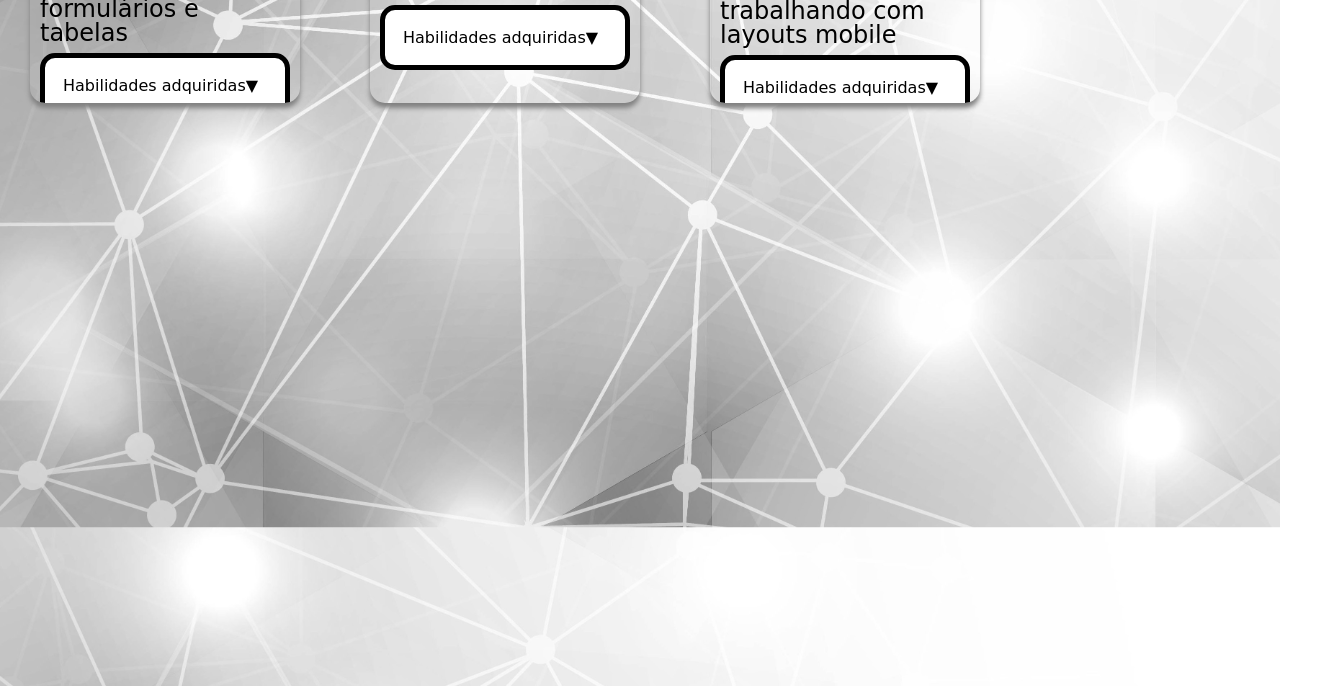
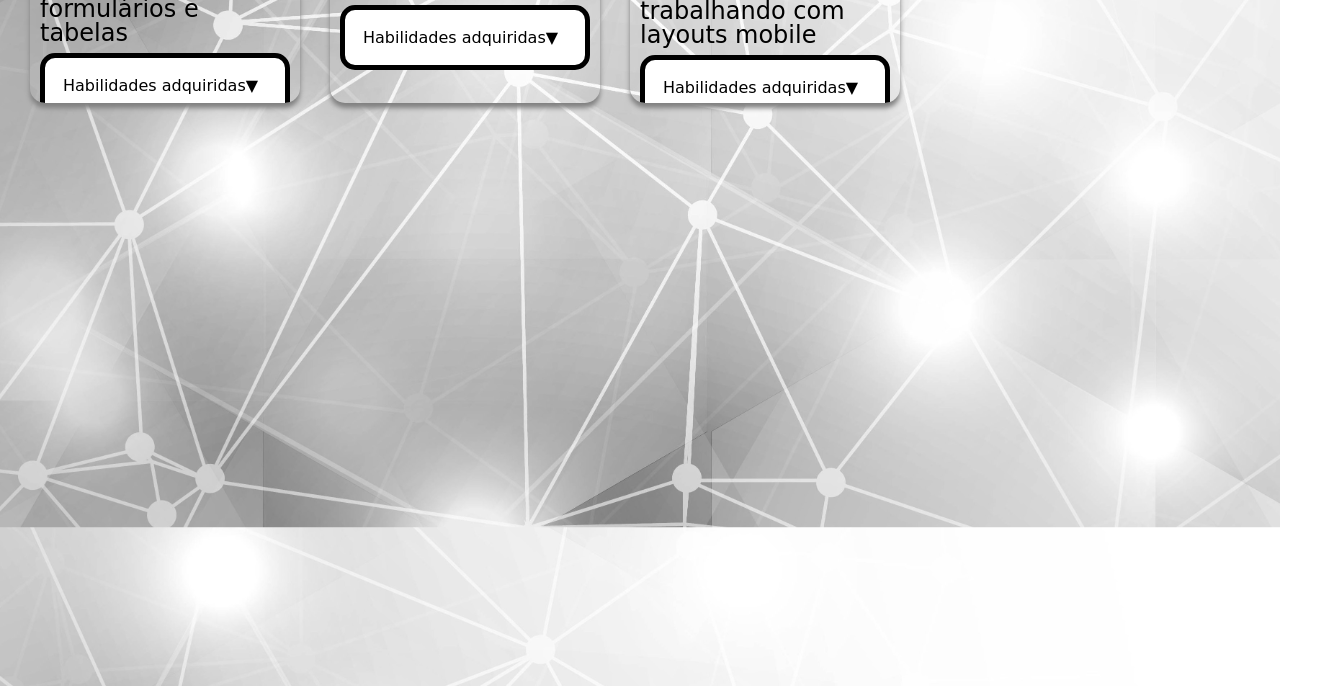
Before and after one commit to Adolfo-Durso/Curriculo, a plain HTML site: page certificados.html in a window 1280 px wide. Shown: the part 857-1543 px from the top of the page, 1320 px wide, since content can reach past the window. Drawn offline with Linux system fonts and the light colour scheme.

Commit message:
Update corpo-certificados.css

```diff
--- a/css/corpo-certificados.css
+++ b/css/corpo-certificados.css
@@ -48,7 +48,6 @@ h1 {
     display: grid;
     grid-template-columns: repeat(7 , 300px);
     grid-template-rows: repeat(4 , 350px);
-    column-gap: 40px;
     row-gap: 40px;
 }
 .cartao {
```
